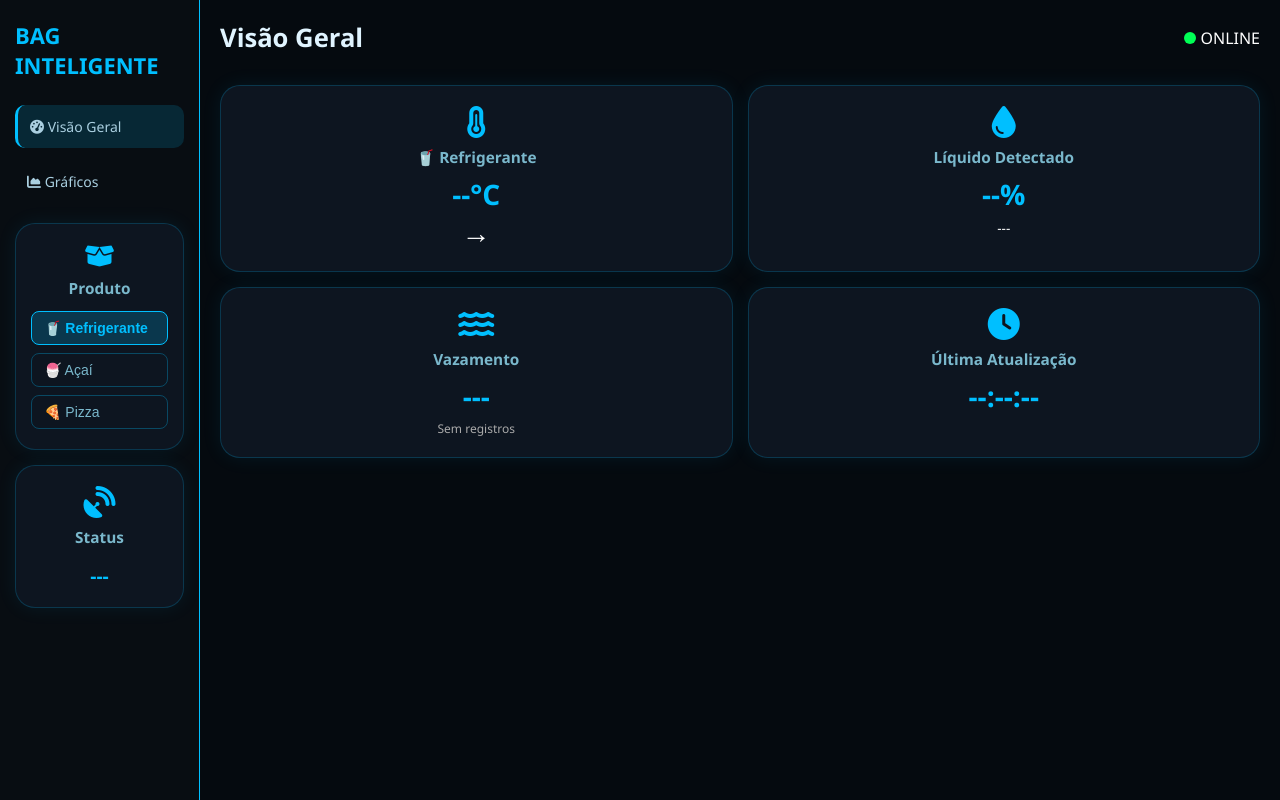
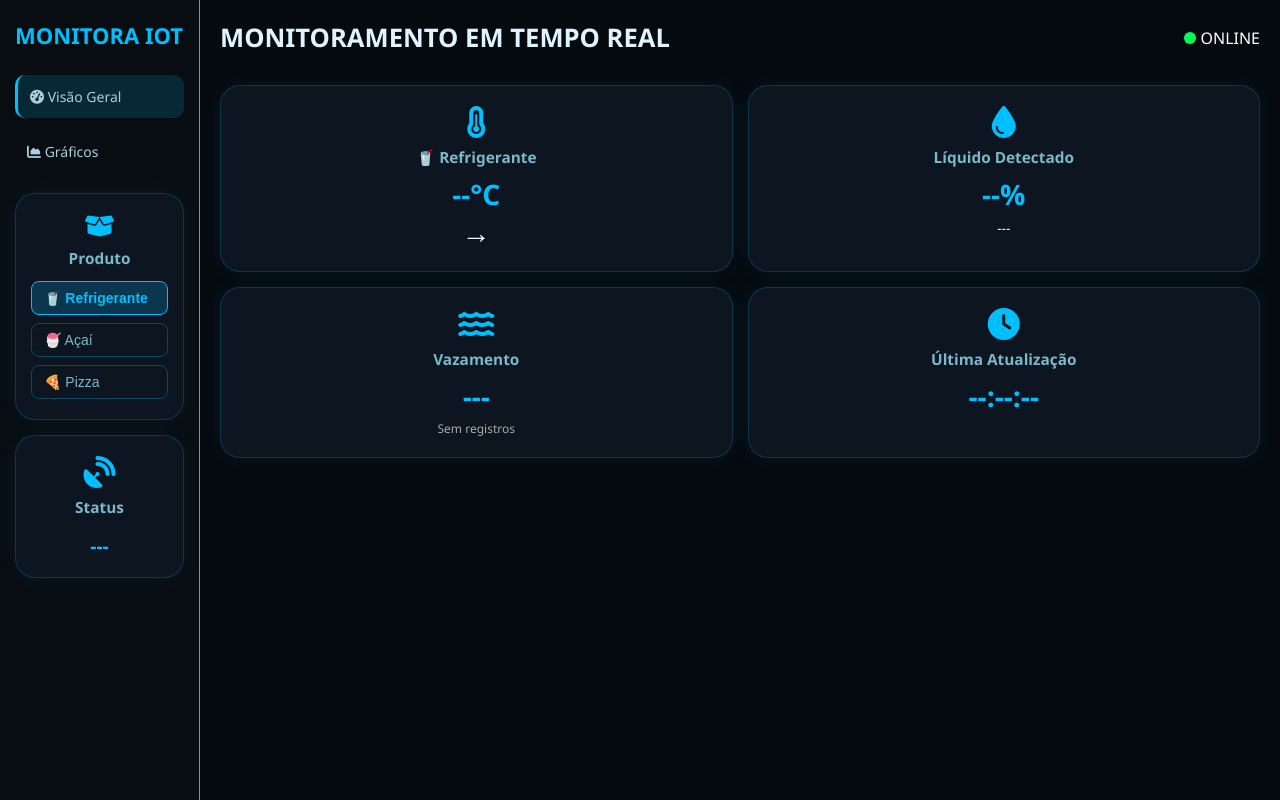
Before and after one commit to TH06A/monitorando-iot, a Flask app: page / in a window 1280 px wide. Run offline with Flask 3, Linux system fonts and the light colour scheme; data that the repository does not hold is empty; some libraries are stand-ins or nearby versions.

Commit message:
Update logo and page title in dashboard.html

```diff
--- a/templates/dashboard.html
+++ b/templates/dashboard.html
@@ -11,7 +11,7 @@
 <body>
 
 <div class="sidebar">
-    <div class="logo">BAG INTELIGENTE</div>
+    <div class="logo">MONITORA IOT</div>
     <ul>
         <li id="nav-dashboard" class="nav-ativo" onclick="mostrarPagina('dashboard')">
             <i class="fa-solid fa-gauge-high"></i> Visão Geral
@@ -38,8 +38,8 @@
             <span id="status-temp">---</span>
         </div>
 
-        <!-- ── TELEGRAM COMPACTO ── -->
-        <div id="card-telegram" style="display:none; margin-top:12px;">
+        <!-- ── TELEGRAM FIXO CANTO INFERIOR DIREITO ── -->
+        <div id="card-telegram" style="display:none;">
             <div class="telegram-compacto">
                 <i class="fa-brands fa-telegram" id="icone-telegram"></i>
                 <span id="status-telegram">NOTIFICANDO</span>
@@ -51,7 +51,7 @@
 
 <div class="content">
     <div class="header">
-        <h1 id="titulo-pagina">Visão Geral</h1>
+        <h1 id="titulo-pagina">MONITORAMENTO EM TEMPO REAL</h1>
         <div class="status">
             <span class="online"></span>
             ONLINE
```
